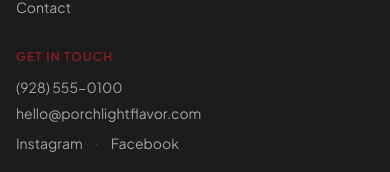
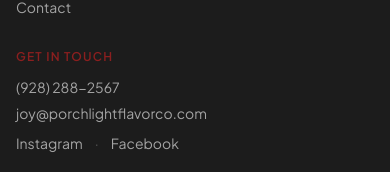
Before and after one commit to LikeBezalel/Porchlight-Flavor-co-website, a Next.js app: page / in a window 390 px wide. Shown: the part 4770-4942 px from the top of the page. Built offline with nearby package versions, Linux system fonts and the light colour scheme; no server answers; the database is empty; a web font is replaced by a local one.

Commit message:
Update contact info to real phone and email

```diff
--- a/data/site.ts
+++ b/data/site.ts
@@ -1,8 +1,8 @@
 export const siteConfig = {
   name: "Porch Light Flavor Co.",
   tagline: "Handcrafted baked goods made with love",
-  phone: "(928) 555-0100",
-  email: "hello@porchlightflavor.com",
+  phone: "(928) 288-2567",
+  email: "joy@porchlightflavorco.com",
   area: "Prescott Valley and the Quad City area",
   deliveryNote:
     "Serving Prescott Valley and the Quad City area with pickup, local delivery, catering, and wholesale options. Ask about free delivery for larger orders.",
```
